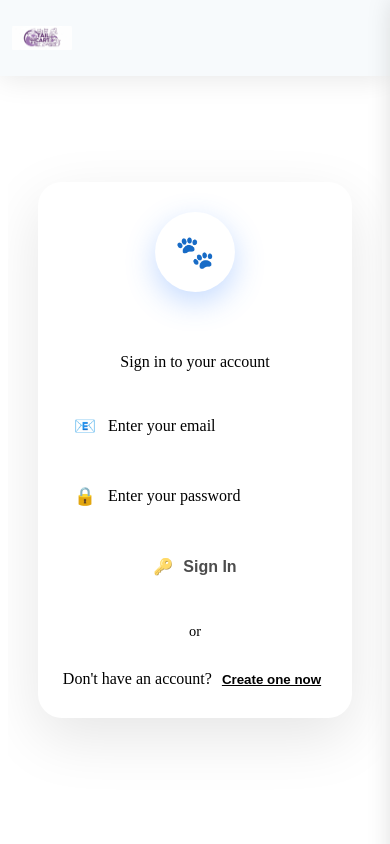
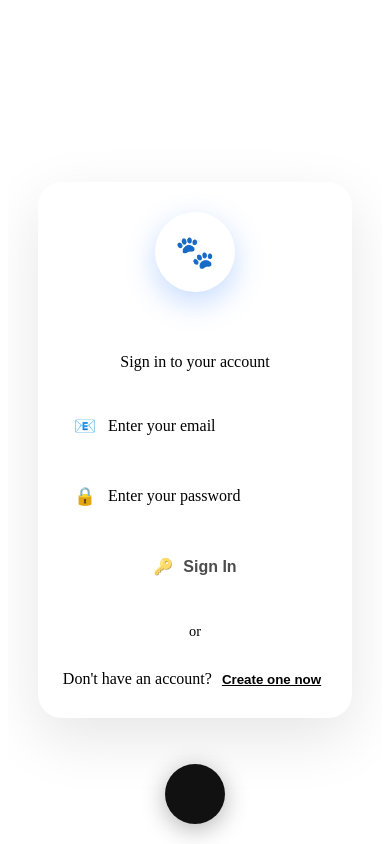
Before and after one commit to Gokulgopan01/Tail-Cart-frontend, an Angular app: page / in a window 390 px wide. Shown: the top 844 px of the page. Built offline with nearby package versions, Linux system fonts and the light colour scheme.

Commit message:
'changed_nav'

```diff
--- a/src/app/navbar/navbar.component.css
+++ b/src/app/navbar/navbar.component.css
@@ -265,293 +265,161 @@
 .dark-theme .menu-toggle span {
     background: var(--white);
 }
-/* Mobile Responsive Navbar - Horizontal Slide */
+
+
+
+/* =========================================================
+   MOBILE VIEW STYLES (max-width: 768px)
+   Floating Bottom Navbar - CORRECTED VERSION
+   ========================================================= */
 @media (max-width: 768px) {
+  /* HIDE the original top navbar completely on mobile */
   .navbar {
-        padding: 10px 4%;
-        backdrop-filter: blur(15px);
-        -webkit-backdrop-filter: blur(15px);
+    display: none !important;
   }
 
-    .nav-brand {
-        gap: 6px;
-        flex: 1;
+  /* Create a NEW floating navbar only for mobile */
+  .mobile-navbar {
+    position: fixed;
+    bottom: 20px;
+    left: 50%;
+    transform: translateX(-50%);
+    background: transparent;
+    padding: 0;
+    width: auto;
+    height: auto;
+    display: flex;
+    justify-content: center;
+    align-items: center;
+    z-index: 9999;
+    box-shadow: none;
+    border: none;
+    min-height: auto;
   }
 
-    .nav-logo {
-        height: 40px;
-        width: 70px;
+  /* Center floating toggle button - this is the ONLY visible element when closed */
+  .menu-toggle {
+    display: flex !important;
+    background: #111;
+    border: none;
+    border-radius: 50%;
+    width: 60px;
+    height: 60px;
+    justify-content: center;
+    align-items: center;
+    cursor: pointer;
+    z-index: 10001;
+    transition: all 0.3s ease;
+    box-shadow: 0 5px 25px rgba(0,0,0,0.3);
   }
 
-    .nav-brand h1 {
-        font-size: 1.3rem;
-    }
-
-    .nav-brand p {
-        font-size: 0.65rem;
-    }
-
-    /* Menu Toggle - Improved Visibility */
-    .menu-toggle {
-        display: flex !important;
-        flex-direction: column;
-        background: transparent;
-        border: none;
-        cursor: pointer;
-        padding: 8px;
-        gap: 4px;
-        width: 40px;
-        height: 40px;
-        justify-content: center;
-        align-items: center;
-        z-index: 1100;
-        margin-left: auto;
-    }
-
+  /* Hamburger bars */
   .menu-toggle span {
-        width: 25px;
-        height: 3px;
-        background: var(--dark);
+    width: 24px;
+    height: 2.5px;
+    background: #fff;
+    margin: 3px 0;
     border-radius: 2px;
-        transition: all 0.3s ease;
-        display: block;
-    }
-
-    .dark-theme .menu-toggle span {
-        background: var(--white);
-    }
-
-    /* Mobile Navigation Menu - Horizontal Slide from Right */
-    .nav-links-container {
-        position: fixed;
-        top: 0;
-        right: -100%; /* Start off-screen to the right */
-        width: 85%; /* Take 85% of screen width */
-        max-width: 320px;
-        height: 100vh;
-        background: rgba(247, 250, 252, 0.98);
-        backdrop-filter: blur(30px);
-        -webkit-backdrop-filter: blur(30px);
-        flex-direction: column;
-        padding: 80px 5% 30px;
-        transform: translateX(0); /* We'll animate the right property */
-        opacity: 1;
-        visibility: visible;
-        transition: right 0.4s cubic-bezier(0.4, 0, 0.2, 1);
-        z-index: 999;
-        overflow-y: auto;
-        box-shadow: -5px 0 25px rgba(0, 0, 0, 0.15);
-        border-left: 1px solid var(--gray-light);
-    }
-
-    .dark-theme .nav-links-container {
-        background: rgba(30, 41, 59, 0.98);
-        border-left: 1px solid var(--gray-light);
-    }
-
-    /* Active state - slides in from right */
-    .nav-links-container.mobile-active {
-        right: 0; /* Slide into view */
-    }
-
-    /* Navigation Links */
-    .nav-links {
-        flex-direction: column;
-        width: 100%;
-        gap: 8px;
-        margin-bottom: 20px;
-    }
-
-    .nav-link {
-        width: 100%;
-        text-align: left;
-        padding: 16px 20px;
-        border-radius: 12px;
-        background: var(--white);
-        border: 1px solid var(--gray-light);
-        font-size: 0.95rem;
-        font-weight: 600;
-        color: var(--dark);
-        transition: all 0.3s ease;
-        display: flex;
-        align-items: center;
-        gap: 10px;
-    }
-
-    .dark-theme .nav-link {
-        background: var(--white);
-        color: var(--dark);
-        border-color: var(--gray-light);
-    }
-
-    .nav-link:hover {
-        background: linear-gradient(135deg, var(--primary), var(--secondary));
-        color: var(--white);
-        transform: translateX(8px);
-        border-color: transparent;
-    }
-
-    .nav-link.active {
-        background: linear-gradient(135deg, var(--primary), var(--secondary));
-        color: var(--white);
-        border-color: transparent;
-    }
-
-    /* User Actions */
-    .nav-user {
-        flex-direction: column;
-        width: 100%;
-        gap: 8px;
-        margin-top: auto;
-        padding-top: 20px;
-        border-top: 1px solid var(--gray-light);
-    }
-
-    .nav-icon-btn {
-        width: 100%;
-        justify-content: flex-start;
-        padding: 14px 20px;
-        border-radius: 12px;
-        font-size: 0.9rem;
-        background: var(--white);
-        border: 1px solid var(--gray-light);
-        color: var(--dark);
     transition: all 0.3s ease;
   }
 
-    .dark-theme .nav-icon-btn {
-        background: var(--white);
-        color: var(--dark);
+  /* Animate hamburger → X */
+  .menu-toggle.mobile-active span:nth-child(1) {
+    transform: rotate(45deg) translate(5px, 5px);
+  }
+  .menu-toggle.mobile-active span:nth-child(2) {
+    opacity: 0;
+  }
+  .menu-toggle.mobile-active span:nth-child(3) {
+    transform: rotate(-45deg) translate(6px, -6px);
   }
 
-    .nav-icon-btn:hover {
-        background: linear-gradient(135deg, var(--primary), var(--secondary));
-        color: var(--white);
-        transform: translateX(8px);
-        border-color: transparent;
+  /* Hidden nav container (completely hidden when closed) */
+  .nav-links-container {
+    position: fixed;
+    bottom: 90px;
+    left: 50%;
+    transform: translateX(-50%) scale(0);
+    transform-origin: bottom center;
+    opacity: 0;
+    background: rgba(17,17,17,0.95);
+    border-radius: 50px;
+    padding: 12px 24px;
+    display: flex;
+    justify-content: center;
+    align-items: center;
+    gap: 18px;
+    transition: all 0.35s ease;
+    box-shadow: 0 8px 25px rgba(0,0,0,0.4);
+    z-index: 9998;
+    pointer-events: none;
+    min-width: 200px;
   }
 
-    /* Cart Badge */
-    .cart-badge {
-        top: -6px;
-        right: -6px;
-        width: 18px;
-        height: 18px;
-        font-size: 0.65rem;
+  /* When expanded (menu open) */
+  .nav-links-container.mobile-active {
+    transform: translateX(-50%) scale(1);
+    opacity: 1;
+    pointer-events: all;
   }
 
-    /* Hamburger Animation */
-    .menu-toggle.mobile-active span:nth-child(1) {
-        transform: rotate(45deg) translate(6px, 6px);
-        background: var(--primary);
+  /* Arrange nav links in a row */
+  .nav-links {
+    display: flex;
+    flex-direction: row;
+    gap: 20px;
   }
 
-    .menu-toggle.mobile-active span:nth-child(2) {
-        opacity: 0;
-        transform: translateX(-10px);
+  /* Individual link styles */
+  .nav-link {
+    background: transparent;
+    color: #fff;
+    font-size: 0.85rem;
+    font-weight: 500;
+    border: none;
+    padding: 6px 8px;
+    transition: all 0.3s ease;
+    white-space: nowrap;
   }
 
-    .menu-toggle.mobile-active span:nth-child(3) {
-        transform: rotate(-45deg) translate(6px, -6px);
-        background: var(--primary);
+  /* Hover & active effect */
+  .nav-link:hover,
+  .nav-link.active {
+    color: #00e0a1;
   }
 
-    /* Overlay for background when menu is open */
-    .nav-overlay {
-        position: fixed;
-        top: 0;
-        left: 0;
-        width: 100%;
-        height: 100%;
-        background: rgba(0, 0, 0, 0.5);
-        backdrop-filter: blur(2px);
-        z-index: 998;
-        opacity: 0;
-        visibility: hidden;
-        transition: all 0.3s ease;
+  /* Hide user/account section on mobile */
+  .nav-user {
+    display: none !important;
   }
 
-    .nav-overlay.mobile-active {
-        opacity: 1;
-        visibility: visible;
-    }
-
-    /* Prevent body scroll when menu is open */
+  /* Disable background scroll when menu open */
   body.menu-open {
     overflow: hidden;
   }
 
-    /* Close button inside menu */
-    .menu-close-btn {
-        position: absolute;
-        top: 20px;
-        right: 20px;
-        background: transparent;
-        border: none;
-        font-size: 1.5rem;
-        color: var(--dark);
-        cursor: pointer;
-        width: 40px;
-        height: 40px;
-        display: flex;
-        align-items: center;
-        justify-content: center;
-        border-radius: 50%;
-        transition: all 0.3s ease;
-        z-index: 1000;
-    }
-
-    .menu-close-btn:hover {
-        background: var(--primary);
-        color: var(--white);
-    }
-
-    .dark-theme .menu-close-btn {
-        color: var(--white);
+  /* Optional dark overlay when expanded */
+  body.menu-open::after {
+    content: '';
+    position: fixed;
+    inset: 0;
+    background: rgba(0,0,0,0.35);
+    backdrop-filter: blur(2px);
+    z-index: 9997;
   }
 }
 
-@media (max-width: 480px) {
-    .navbar {
-        padding: 8px 3%;
+/* =========================================================
+   DESKTOP STYLES (min-width: 769px)
+   ========================================================= */
+@media (min-width: 769px) {
+  /* Hide mobile navbar on desktop */
+  .mobile-navbar {
+    display: none !important;
   }
 
-    .nav-logo {
-        height: 35px;
-        width: 60px;
-    }
-
-    .nav-brand h1 {
-        font-size: 1.1rem;
-    }
-
-    .nav-brand p {
-        font-size: 0.6rem;
-    }
-
-    .nav-links-container {
-        width: 90%; /* Wider on smaller screens */
-        max-width: none;
-        padding: 70px 4% 20px;
-        z-index: 1200;
-    }
-
-    .nav-link {
-        padding: 14px 16px;
-        font-size: 0.9rem;
-    }
-
-    .nav-icon-btn {
-        padding: 12px 16px;
-        font-size: 0.85rem;
+  /* Show regular navbar on desktop */
+  .navbar {
+    display: flex !important;
   }
 }
-
-/* Touch-friendly improvements */
-@media (max-width: 768px) {
-    .nav-link,
-    .nav-icon-btn,
-    .menu-toggle {
-        min-height: 44px;
-    }
-}
--- a/src/app/navbar/navbar.component.html
+++ b/src/app/navbar/navbar.component.html
@@ -1,16 +1,37 @@
+<!-- DESKTOP NAVBAR (shown on desktop only) -->
 <nav class="navbar">
   <div class="nav-brand">
     <img src="assets/images/Tail_cart_logo.jpg" alt="Tail Cart Logo" class="nav-logo" />
   </div>
 
-  <!-- Single Hamburger Menu -->
-  <button class="menu-toggle" [class.mobile-active]="isMobileMenuOpen" (click)="toggleMobileMenu()">
-    <span></span>
-    <span></span>
-    <span></span>
+  <!-- Desktop Nav Links -->
+  <div class="nav-links-container">
+    <div class="nav-links">
+      <button class="nav-link" routerLink="/home" routerLinkActive="active">HOME</button>
+      <button class="nav-link" routerLink="/shop" routerLinkActive="active">KEYCHAINS</button>
+      <button class="nav-link" routerLink="/document" routerLinkActive="active">DOCUMENTS</button>
+      <button class="nav-link" routerLink="/doctor-ai" routerLinkActive="active">Doctor AI</button>
+      <button class="nav-link" routerLink="/contact" routerLinkActive="active">Reach Us</button>
+    </div>
+
+    <div class="nav-user">
+      <button class="nav-icon-btn" (click)="navigateToProfile()">👤 My Account</button>
+      <button class="nav-icon-btn cart-btn" routerLink="/cart">
+        🛒 Orders
+        <span class="cart-badge">{{ cartItems }}</span>
+      </button>
+      <button class="nav-icon-btn logout-btn" (click)="logout()">🚪 Logout</button>
+    </div>
+  </div>
+</nav>
+
+<nav class="mobile-navbar">
+  <button class="menu-toggle" (click)="toggleMobileMenu()">
+    <i *ngIf="!isMobileMenuOpen" class="fas fa-bars"></i>     <!-- Hamburger -->
+    <i *ngIf="isMobileMenuOpen" class="fas fa-times"></i>     <!-- Close (X) -->
   </button>
 
-  <!-- Nav Links -->
+  <!-- Mobile Nav Links -->
   <div class="nav-links-container" [class.mobile-active]="isMobileMenuOpen">
     <div class="nav-links">
       <button class="nav-link" routerLink="/home" routerLinkActive="active" (click)="onNavLinkClick()">HOME</button>
@@ -18,16 +39,7 @@
       <button class="nav-link" routerLink="/document" routerLinkActive="active" (click)="onNavLinkClick()">DOCUMENTS</button>
       <button class="nav-link" routerLink="/doctor-ai" routerLinkActive="active" (click)="onNavLinkClick()">Doctor AI</button>
       <button class="nav-link" routerLink="/contact" routerLinkActive="active" (click)="onNavLinkClick()">Reach Us</button>
-      <div class="nav-user">
-      <button class="nav-icon-btn" (click)="navigateToProfile()">👤 My Account</button>
-      <button class="nav-icon-btn cart-btn" routerLink="/cart">
-        🛒 Orders
-        <span class="cart-badge">{{ cartItems }}</span>
-      </button>
-      <button class="nav-icon-btn logout-btn" (click)="logout()">🚪 Logout</button>
+      <button class="nav-link" (click)="logout(); onNavLinkClick()">Log In</button>
     </div>
-    </div>
-
-
   </div>
 </nav>
```
Also changed, not shown: src/app/navbar/navbar.component.ts (+12 -1 lines). Lines whose indentation alone changed are shown as unchanged.
